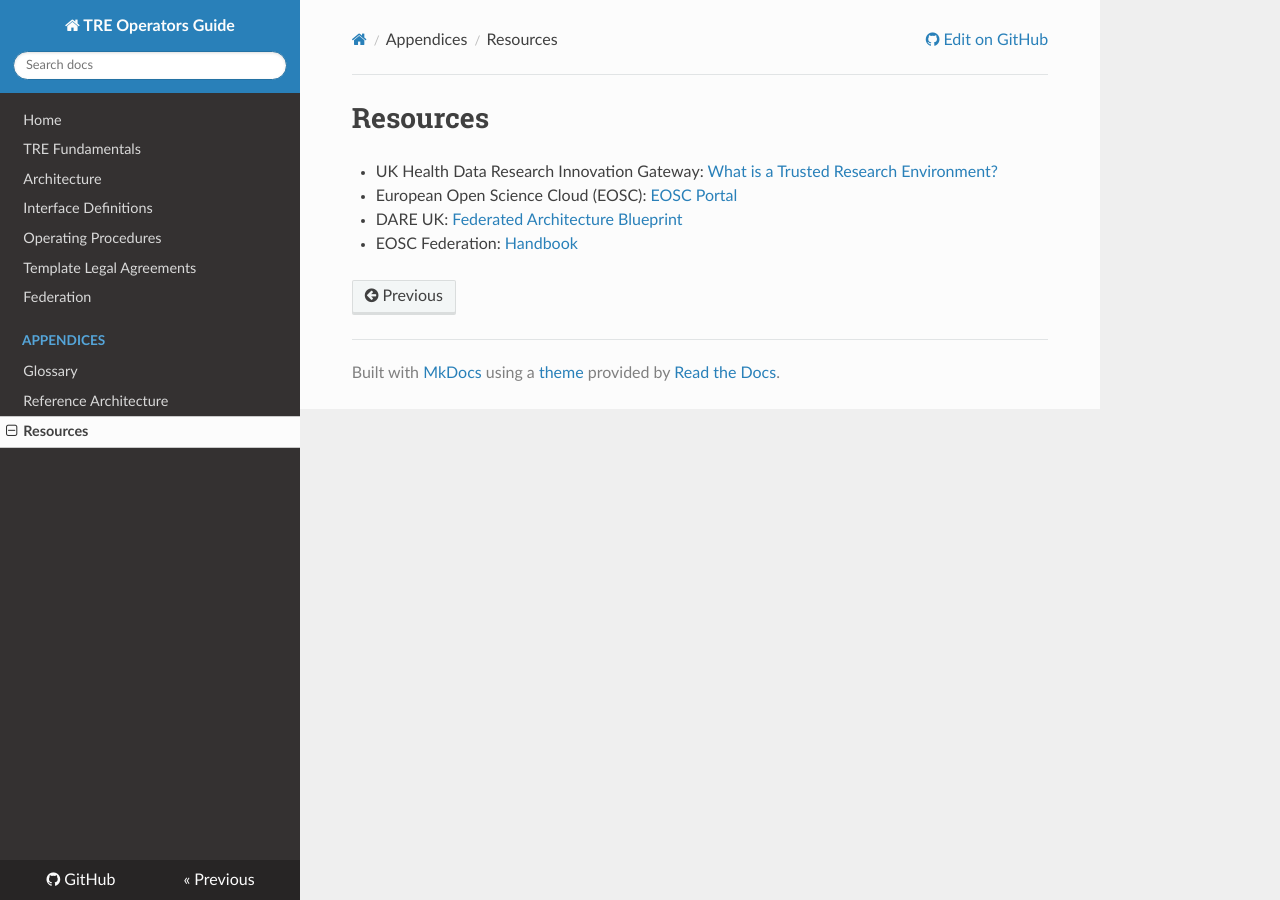
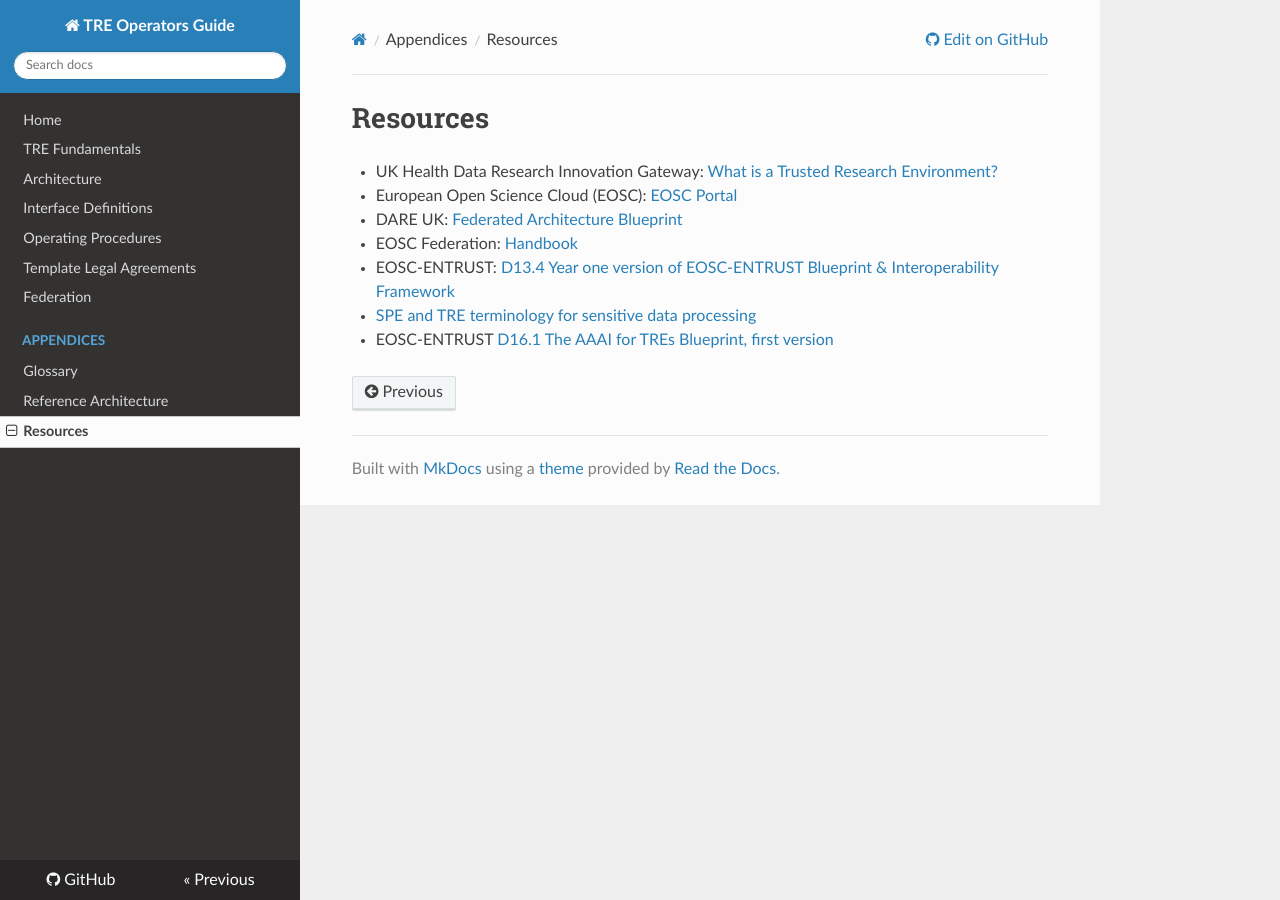
Before and after one commit to unioslo/tre-operators-docs, an MkDocs documentation site: the page built from docs/appendices/resources.md, in a window 1280 px wide. Built offline with MkDocs 1.6.1, drawn with Linux system fonts in a browser that asks for light colours; nearby versions of some CDN libraries.

Commit message:
Add additional resources to the documentation for enhanced reference on TREs and sensitive data processing.

```diff
--- a/docs/appendices/resources.md
+++ b/docs/appendices/resources.md
@@ -4,3 +4,6 @@
 - European Open Science Cloud (EOSC): [EOSC Portal](https://open-science-cloud.ec.europa.eu/)
 - DARE UK: [Federated Architecture Blueprint](https://zenodo.org/records/14192786)
 - EOSC Federation: [Handbook](https://zenodo.org/records/14999577)
+- EOSC-ENTRUST: [D13.4 Year one version of EOSC-ENTRUST Blueprint & Interoperability Framework](https://zenodo.org/records/14362388)
+- [SPE and TRE terminology for sensitive data processing](https://zenodo.org/records/15696511)
+- EOSC-ENTRUST [D16.1 The AAAI for TREs Blueprint, first version](https://zenodo.org/records/15006945)
```
